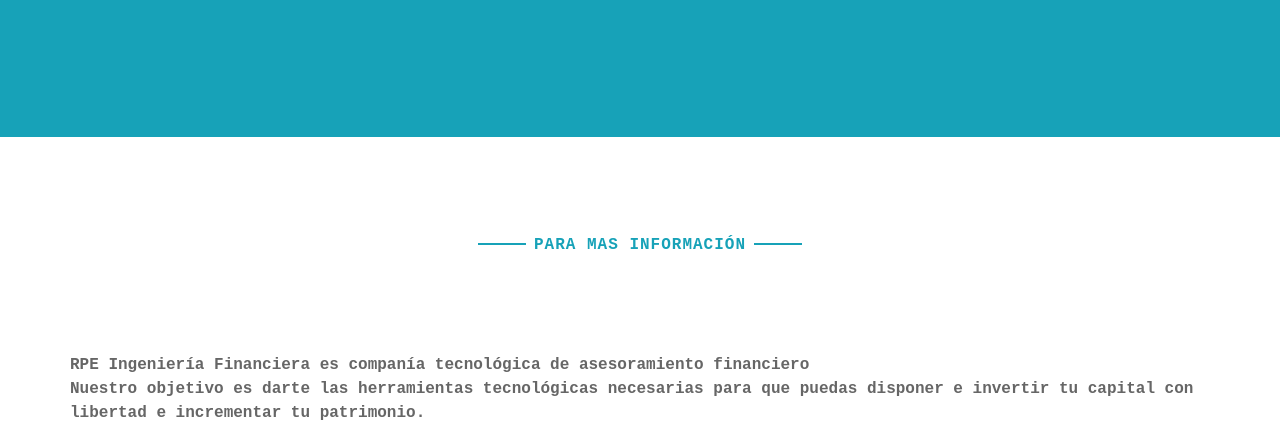
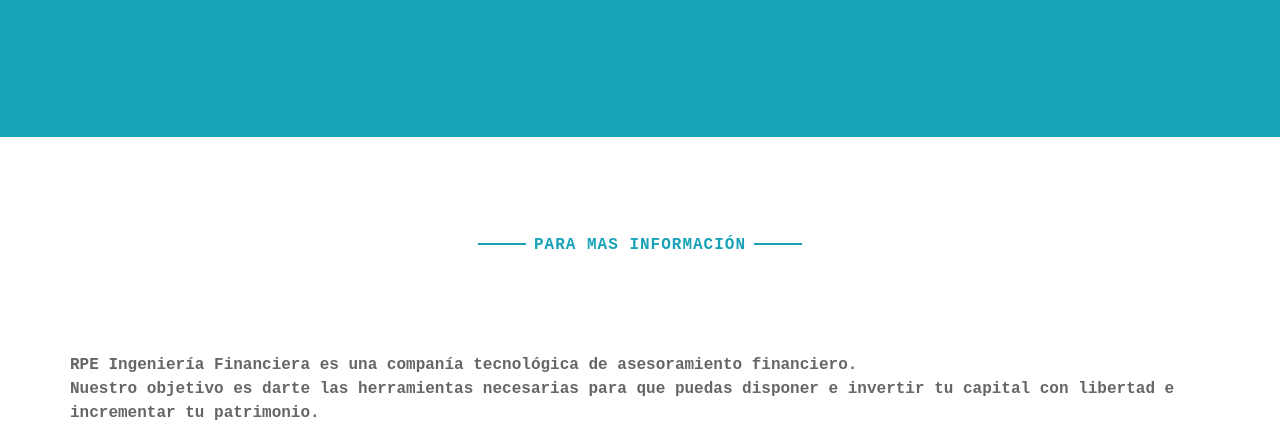
Before and after one commit to RPECrypto/rpecrypto.github.io, a plain HTML site: page contact.html in a window 1280 px wide. Shown: the part 373-800 px from the top of the page. Drawn offline with Linux system fonts and the light colour scheme.

Commit message:
Update contact.html

```diff
--- a/contact.html
+++ b/contact.html
@@ -154,11 +154,11 @@
                 <div class="">
                     <p>
 
-                         RPE Ingeniería Financiera es companía tecnológica de asesoramiento financiero
+                         RPE Ingeniería Financiera es una companía tecnológica de asesoramiento financiero.
 
                         <br>
 
-                        Nuestro objetivo es darte las herramientas tecnológicas necesarias para que puedas disponer e invertir tu capital con libertad e incrementar tu patrimonio.
+                        Nuestro objetivo es darte las herramientas necesarias para que puedas disponer e invertir tu capital con libertad e incrementar tu patrimonio.
 
 
                     </p>
```
